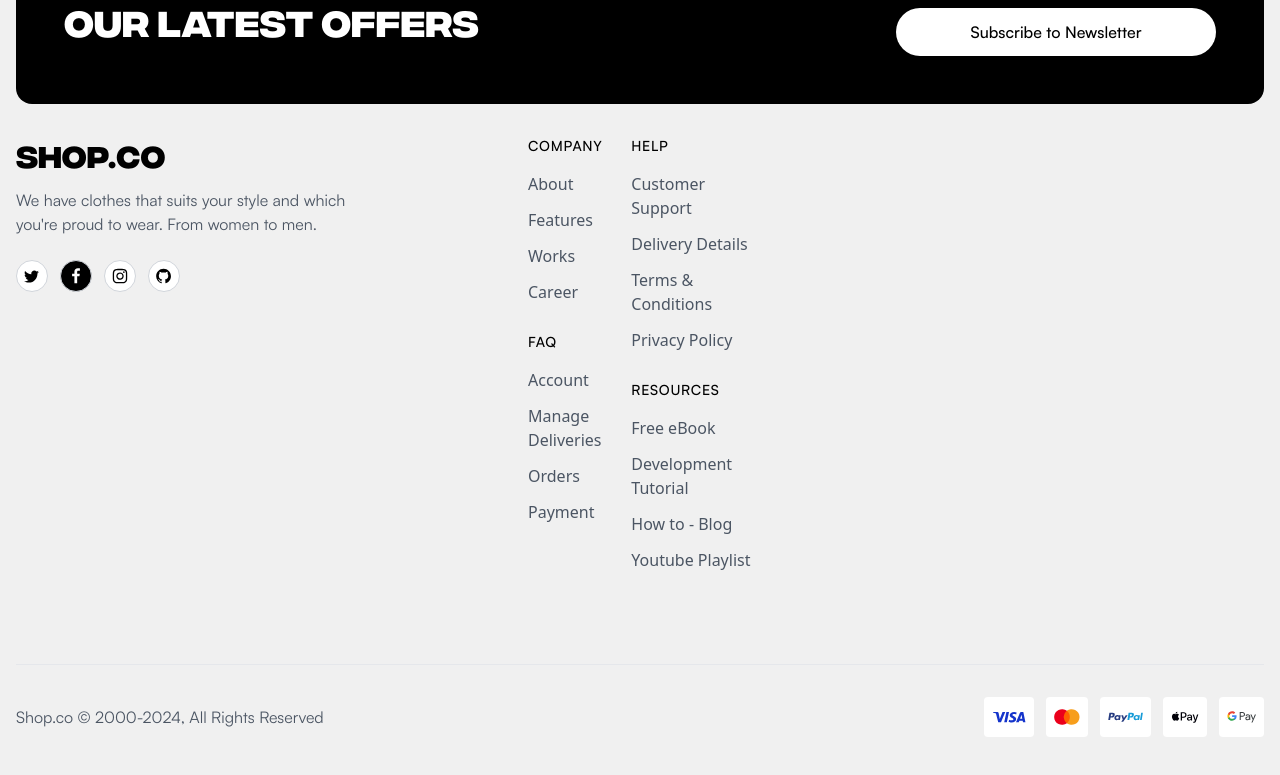
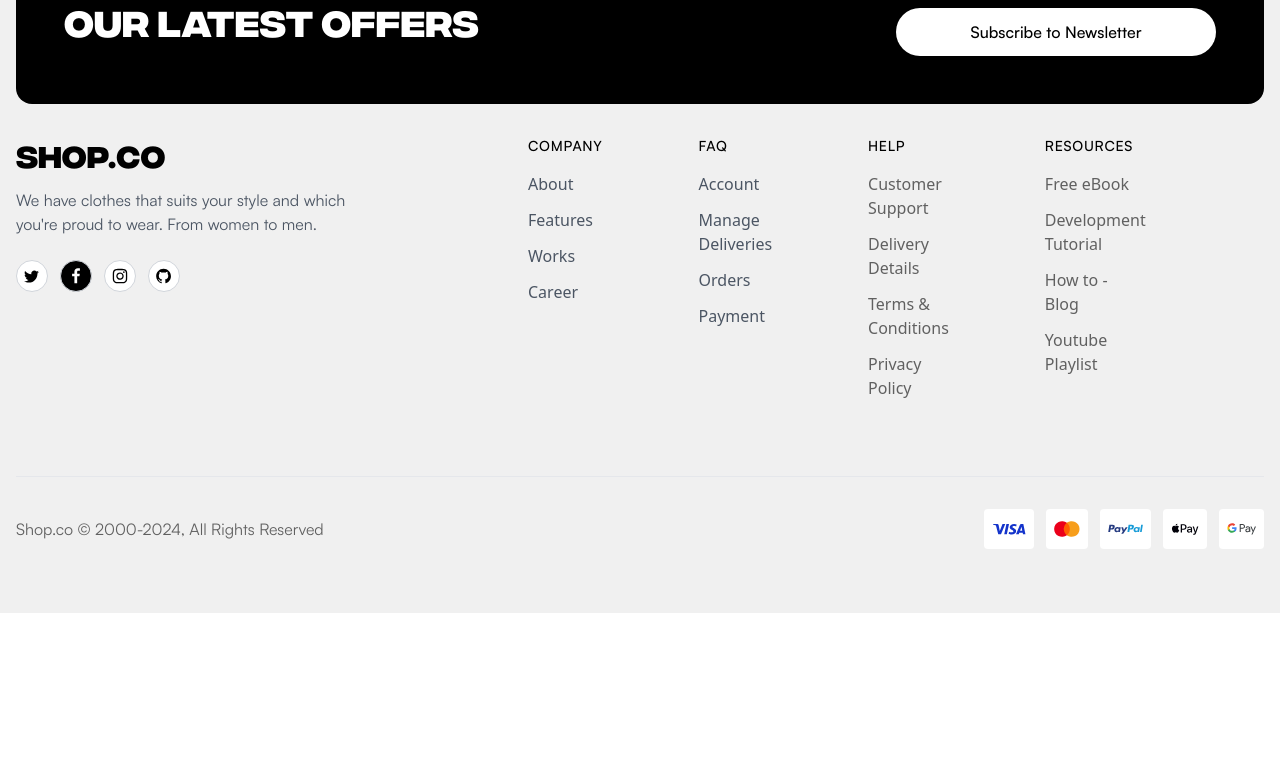
Before and after one commit to Tiago061/compass-uol-ecommerce2, a React (Create React App) app in the folder frontend/: page / in a window 1280 px wide. Shown: the part 2353-3128 px from the top of the page. After the commit the page ends 2966 px from the top, so only its background shows below. Built offline with nearby package versions, Linux system fonts and the light colour scheme; the HTML template or start-up script is replaced by a standard one.

Commit message:
refactor: footer

```diff
--- a/frontend/src/components/layout/Footer/index.tsx
+++ b/frontend/src/components/layout/Footer/index.tsx
@@ -50,12 +50,12 @@ export function Footer() {
             </div>
           </div>
 
-          <div className='flex justify-between'>
-            <div className=''>
+          <div className='flex justify-between gap-24'>
+            <div className='flex gap-24'>
               {Object.entries(links).map(([title, items]) => (
                 <div key={title}>
                   <h3 className="font-satoshi text-sm uppercase tracking-wider mb-4">{title}</h3>
-                  <ul className="space-y-3 pb-7 ">
+                  <ul className="space-y-3 pb-7 w-full ">
                     {items.map((item) => (
                       <li key={item}>
                         <a href="#" className="text-gray-600 hover:text-black">
@@ -67,14 +67,14 @@ export function Footer() {
                 </div>
               ))}
             </div>
-            <div className='mb-4'>
+            <div className='flex gap-24'>
               {Object.entries(listLinks).map(([title, items]) => (
                 <div key={title}>
-                  <h3 className="font-satoshi text-sm uppercase tracking-wider mb-4">{title}</h3>
-                  <ul className="space-y-3 pb-7">
+                  <h3 className="text-bg-cards font-satoshi text-sm uppercase tracking-wider mb-4">{title}</h3>
+                  <ul className="space-y-3 pb-7 ">
                     {items.map((item) => (
-                      <li key={item}>
-                        <a href="#" className="text-gray-600 hover:text-black">
+                      <li key={item} className='w-full'>
+                        <a href="#" className="text-color-font hover:text-black">
                           {item}
                         </a>
                       </li>
@@ -89,7 +89,7 @@ export function Footer() {
         <hr className="#F0F0F0 mb-8" />
 
         <div className="flex flex-col md:flex-row justify-between items-center gap-4 mb-8">
-          <p className="text-gray-600 font-satoshi-regular">Shop.co © 2000-2024, All Rights Reserved</p>
+          <p className="text-color-font font-satoshi-regular">Shop.co © 2000-2024, All Rights Reserved</p>
           <div className="flex gap-3">
             {payments.map((PaymentIcon, index) => (
               <div key={index} className="bg-white p-2 rounded">
```
